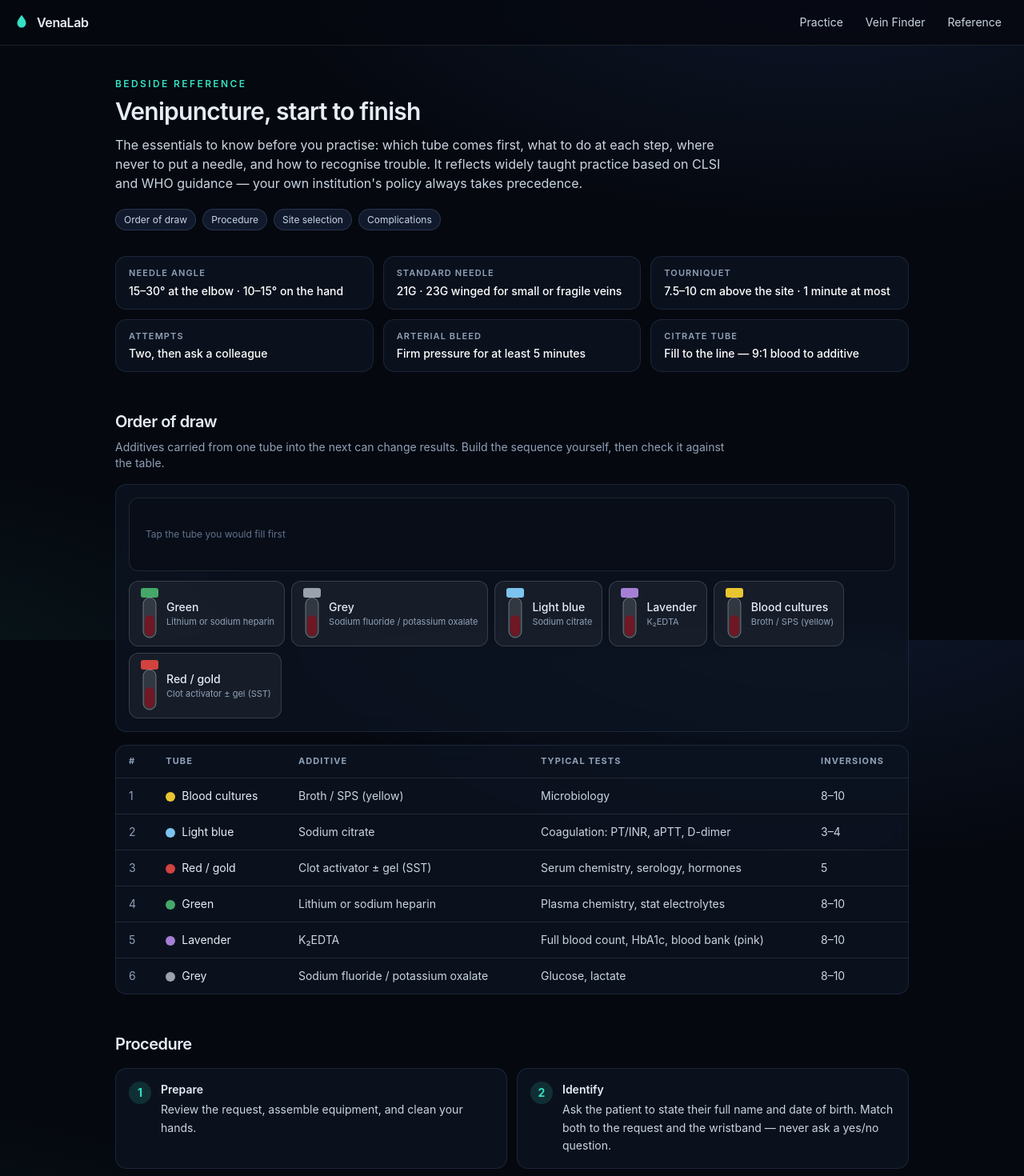
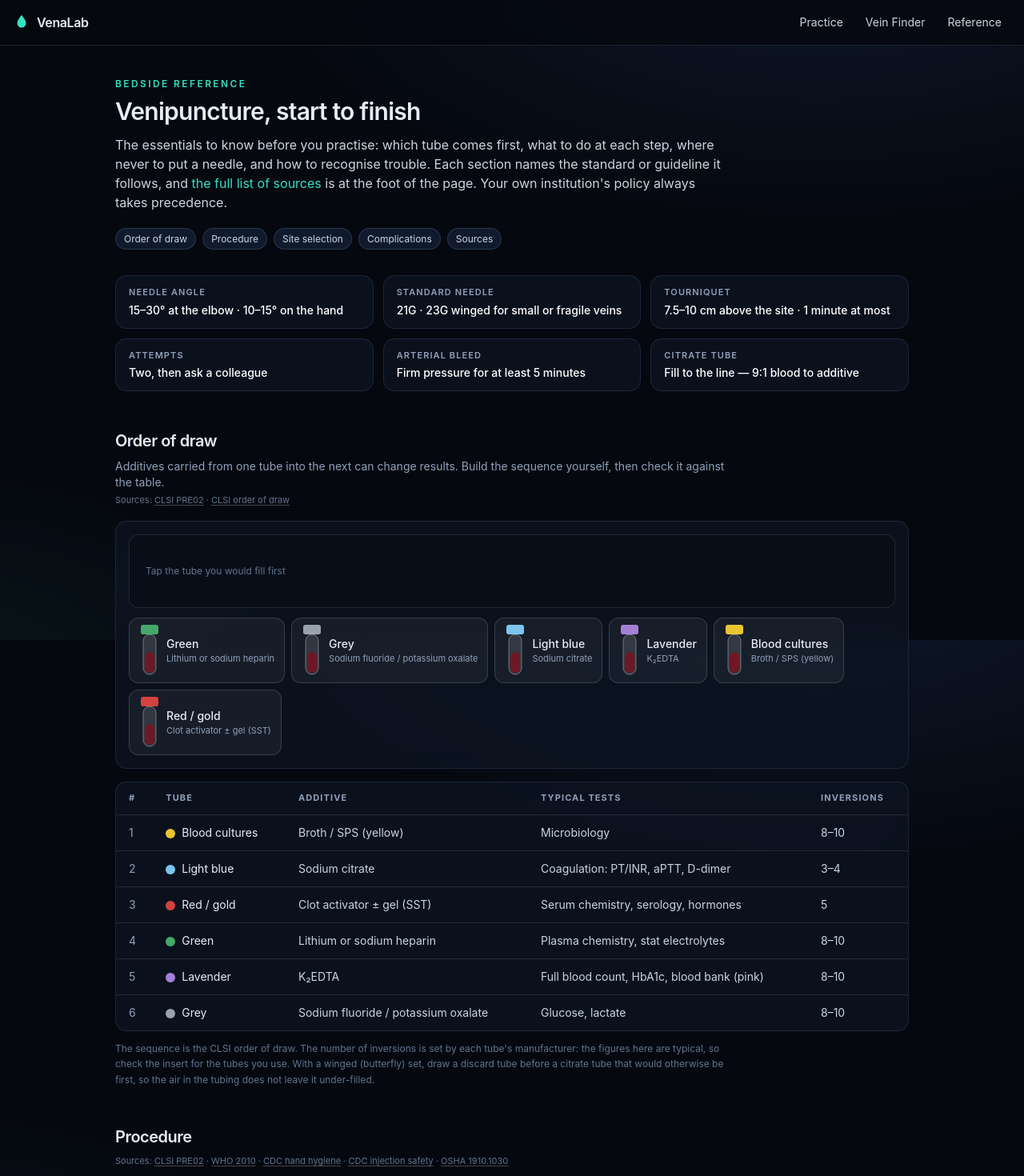
Before and after one commit to jon-jc/venalab, a Next.js app: page /reference in a window 1280 px wide. Shown: the top 1470 px of the page at 80% size. Built offline with nearby package versions, Linux system fonts and the light colour scheme.

Commit message:
Cite the standards behind each step (#39)

```diff
--- a/src/app/reference/page.tsx
+++ b/src/app/reference/page.tsx
@@ -1,6 +1,8 @@
 import type { Metadata } from "next";
 import Link from "next/link";
+import { Cite } from "@/components/reference/Cite";
 import OrderOfDraw from "@/components/reference/OrderOfDraw";
+import { SOURCES } from "@/lib/reference/sources";
 import { TUBES } from "@/lib/reference/tubes";
 
 export const metadata: Metadata = {
@@ -9,18 +11,18 @@ export const metadata: Metadata = {
 };
 
 const STEPS: [string, string][] = [
-  ["Prepare", "Review the request, assemble equipment, and clean your hands."],
+  ["Prepare", "Review the request and assemble the equipment. Every needle, holder and lancet is sterile and used once, for one patient."],
   ["Identify", "Ask the patient to state their full name and date of birth. Match both to the request and the wristband — never ask a yes/no question."],
   ["Screen", "Check fasting status, allergies (latex, adhesive, antiseptic), anticoagulants, previous fainting, and whether either arm must be avoided."],
   ["Position and tourniquet", "Support the arm straight and angled downward. Apply the tourniquet 7.5–10 cm above the site, tight enough to slow venous flow but not the pulse. Ask the patient to close their hand without pumping."],
   ["Select the vein", "Palpate with your index finger for a vein that is soft, bouncy and well anchored: median cubital first, then cephalic, then basilic. If this takes more than a minute, release the tourniquet and wait two minutes before reapplying."],
-  ["Cleanse", "Scrub with 70% isopropyl alcohol and let it air-dry completely. Do not blow on it, fan it, or touch the site again."],
-  ["Puncture", "Put on gloves. Anchor the vein by pulling the skin taut 2.5–5 cm below the site. Insert the needle bevel up, in line with the vein, at 30° or less, in one smooth motion."],
+  ["Clean hands, gloves, cleanse", "Clean your hands and put on gloves. Scrub the site with 70% isopropyl alcohol and let it air-dry completely — about 30 seconds. Do not blow on it, fan it, or touch the site again."],
+  ["Puncture", "Anchor the vein by pulling the skin taut 2.5–5 cm below the site. Insert the needle bevel up, in line with the vein, at 30° or less, in one smooth motion."],
   ["Collect", "Engage tubes in the order of draw. Release the tourniquet as soon as blood flows, and always within one minute. Gently invert each tube as it comes off."],
   ["Withdraw", "Remove the last tube before the needle. Lay gauze over the site, withdraw, activate the safety device, then press firmly. Keep the arm straight — bending it encourages a haematoma."],
   ["Dispose", "Drop the needle and holder into the sharps container as one unit, immediately. Never recap."],
   ["Label", "Label every tube at the bedside, in front of the patient: full name, identifier, date, time and your initials."],
-  ["Finish", "Check that bleeding has stopped, apply a dressing, thank the patient, and send the samples promptly."],
+  ["Finish", "Check that bleeding has stopped, apply a dressing and thank the patient. Remove your gloves, clean your hands, and send the samples promptly."],
 ];
 
 const AVOID: [string, string][] = [
@@ -68,10 +70,10 @@ export default function ReferencePage() {
       <p className="text-xs font-semibold uppercase tracking-[0.2em] text-accent">Bedside reference</p>
       <h1 className="mt-2 text-3xl font-semibold tracking-tight">Venipuncture, start to finish</h1>
       <p className="mt-3 max-w-3xl text-slate-300">
-        The essentials to know before you practise: which tube comes first, what to do at each step, where never to put a needle, and how to recognise trouble. It reflects widely taught practice based on CLSI and WHO guidance — your own institution&apos;s policy always takes precedence.
+        The essentials to know before you practise: which tube comes first, what to do at each step, where never to put a needle, and how to recognise trouble. Each section names the standard or guideline it follows, and <a href="#sources" className="text-accent hover:underline">the full list of sources</a> is at the foot of the page. Your own institution&apos;s policy always takes precedence.
       </p>
       <nav className="mt-5 flex flex-wrap gap-2 text-sm">
-        {[["order", "Order of draw"], ["procedure", "Procedure"], ["sites", "Site selection"], ["complications", "Complications"]].map(([id, label]) => (
+        {[["order", "Order of draw"], ["procedure", "Procedure"], ["sites", "Site selection"], ["complications", "Complications"], ["sources", "Sources"]].map(([id, label]) => (
           <a key={id} href={`#${id}`} className="chip">{label}</a>
         ))}
       </nav>
@@ -88,6 +90,7 @@ export default function ReferencePage() {
       <section className="mt-12">
         <H2 id="order">Order of draw</H2>
         <p className="mt-2 max-w-3xl text-sm text-slate-400">Additives carried from one tube into the next can change results. Build the sequence yourself, then check it against the table.</p>
+        <Cite ids={["clsi-venous", "clsi-order"]} className="mt-1" />
         <div className="panel mt-4 p-4">
           <OrderOfDraw />
         </div>
@@ -118,10 +121,14 @@ export default function ReferencePage() {
             </tbody>
           </table>
         </div>
+        <p className="mt-3 max-w-3xl text-xs leading-relaxed text-slate-500">
+          The sequence is the CLSI order of draw. The number of inversions is set by each tube&apos;s manufacturer: the figures here are typical, so check the insert for the tubes you use. With a winged (butterfly) set, draw a discard tube before a citrate tube that would otherwise be first, so the air in the tubing does not leave it under-filled.
+        </p>
       </section>
 
       <section className="mt-12">
         <H2 id="procedure">Procedure</H2>
+        <Cite ids={["clsi-venous", "who", "cdc-hands", "cdc-injection", "osha"]} className="mt-2" />
         <ol className="mt-4 grid gap-3 sm:grid-cols-2">
           {STEPS.map(([title, body], i) => (
             <li key={title} className="panel flex gap-3 p-4">
@@ -140,6 +147,7 @@ export default function ReferencePage() {
 
       <section className="mt-12">
         <H2 id="sites">Site selection</H2>
+        <Cite ids={["clsi-venous", "who"]} className="mt-2" />
         <div className="mt-4 grid gap-4 lg:grid-cols-2">
           <div className="panel p-4">
             <h3 className="text-sm font-semibold text-emerald-300">Where to look, in order</h3>
@@ -169,6 +177,7 @@ export default function ReferencePage() {
 
       <section className="mt-12">
         <H2 id="complications">Complications</H2>
+        <Cite ids={["clsi-venous", "who"]} className="mt-2" />
         <div className="mt-4 space-y-3">
           {COMPLICATIONS.map(([name, sign, action]) => (
             <div key={name} className="panel grid gap-3 p-4 md:grid-cols-[180px_1fr_1fr]">
@@ -180,8 +189,36 @@ export default function ReferencePage() {
         </div>
       </section>
 
+      <section className="mt-12">
+        <H2 id="sources">Sources</H2>
+        <p className="mt-2 max-w-3xl text-sm text-slate-400">
+          The teaching content in VenaLab — this page, the steps and marking in Practice, and the notes on each structure — is written from the documents below. Where they differ, the stricter figure is used.
+        </p>
+        <ol className="mt-4 space-y-3">
+          {SOURCES.map((s, i) => (
+            <li key={s.id} className="panel flex gap-3 p-4">
+              <span className="grid h-7 w-7 shrink-0 place-items-center rounded-full bg-white/10 text-sm font-bold text-slate-300">{i + 1}</span>
+              <div className="min-w-0">
+                <p className="text-[11px] font-semibold uppercase tracking-widest text-slate-400">{s.org}</p>
+                <a href={s.url} target="_blank" rel="noopener noreferrer" className="mt-0.5 block text-sm font-semibold text-accent hover:underline">
+                  {s.title}
+                </a>
+                <p className="mt-0.5 text-xs text-slate-400">{s.edition}</p>
+                <p className="mt-1.5 text-sm leading-relaxed text-slate-300">
+                  <span className="text-slate-500">Used here for: </span>
+                  {s.use}
+                </p>
+              </div>
+            </li>
+          ))}
+        </ol>
+        <p className="mt-4 max-w-3xl text-xs leading-relaxed text-slate-500">
+          The CLSI standards are sold, not free to read: the figures attributed to them are those taught from them in phlebotomy training, so check the current edition before relying on one. VenaLab is not reviewed, approved or endorsed by any of these organisations.
+        </p>
+      </section>
+
       <p className="mt-12 text-xs leading-relaxed text-slate-500">
-        Educational summary only. Tube colours, additives and sequences vary between manufacturers and laboratories; follow your laboratory&apos;s collection manual and your institution&apos;s procedures.
+        Educational summary only — not medical advice. Tube colours, additives and sequences vary between manufacturers and laboratories; follow your laboratory&apos;s collection manual and your institution&apos;s procedures.
       </p>
     </div>
   );
--- /dev/null
+++ b/src/components/reference/Cite.tsx
@@ -0,0 +1,21 @@
+import { source, type SourceId } from "@/lib/reference/sources";
+
+/** Names the standards a statement is taken from, each linked to the document. */
+export function Cite({ ids, className = "" }: { ids: SourceId[]; className?: string }) {
+  return (
+    <p className={`text-[11px] leading-relaxed text-slate-500 ${className}`}>
+      {ids.length > 1 ? "Sources" : "Source"}:{" "}
+      {ids.map((id, i) => {
+        const s = source(id);
+        return (
+          <span key={id}>
+            {i > 0 && " · "}
+            <a href={s.url} target="_blank" rel="noopener noreferrer" title={`${s.org}. ${s.title}. ${s.edition}`} className="underline decoration-white/25 underline-offset-2 hover:text-slate-200">
+              {s.short}
+            </a>
+          </span>
+        );
+      })}
+    </p>
+  );
+}
--- /dev/null
+++ b/src/lib/reference/sources.ts
@@ -0,0 +1,91 @@
+/** The published standards and guidelines the teaching content follows. */
+export type SourceId = "clsi-venous" | "clsi-order" | "clsi-capillary" | "who" | "who-capillary" | "cdc-injection" | "cdc-hands" | "osha";
+
+export interface Source {
+  id: SourceId;
+  /** Short name used where a statement is cited. */
+  short: string;
+  org: string;
+  title: string;
+  edition: string;
+  url: string;
+  /** What VenaLab takes from it. */
+  use: string;
+}
+
+export const SOURCES: Source[] = [
+  {
+    id: "clsi-venous",
+    short: "CLSI PRE02",
+    org: "Clinical and Laboratory Standards Institute",
+    title: "PRE02 — Collection of Diagnostic Venous Blood Specimens",
+    edition: "8th edition, 2025. Replaces GP41, 7th edition (2017).",
+    url: "https://clsi.org/shop/standards/pre02/",
+    use: "The order of draw; tourniquet placement and the one-minute limit; choice of vein; needle angle; the limit of two attempts; what to do when a draw goes wrong.",
+  },
+  {
+    id: "clsi-order",
+    short: "CLSI order of draw",
+    org: "Clinical and Laboratory Standards Institute",
+    title: "Order of Blood Draw Tubes and Additives",
+    edition: "CLSI Insights. A free summary of the order of draw in the venous standard.",
+    url: "https://clsi.org/about/blog/order-of-blood-draw-tubes-and-additives/",
+    use: "The sequence of tubes used in the order-of-draw trainer and table.",
+  },
+  {
+    id: "clsi-capillary",
+    short: "CLSI GP42",
+    org: "Clinical and Laboratory Standards Institute",
+    title: "GP42 — Collection of Capillary Blood Specimens",
+    edition: "7th edition, 2020.",
+    url: "https://clsi.org/shop/standards/gp42/",
+    use: "Fingerstick technique: site, warming, the first drop, pressure on the finger, and filling the EDTA tube first.",
+  },
+  {
+    id: "who",
+    short: "WHO 2010",
+    org: "World Health Organization",
+    title: "WHO guidelines on drawing blood: best practices in phlebotomy",
+    edition: "2010.",
+    url: "https://www.who.int/publications/i/item/9789241599221",
+    use: "The steps of a venipuncture: hand hygiene and gloves, skin antisepsis with 70% alcohol, anchoring the vein, an angle of 30° or less, releasing the tourniquet before withdrawing, and safe disposal.",
+  },
+  {
+    id: "who-capillary",
+    short: "WHO capillary sampling",
+    org: "World Health Organization",
+    title: "Practical guidance on capillary sampling (finger and heel-prick)",
+    edition: "Job aid to the 2010 guidelines.",
+    url: "https://cdn.who.int/media/docs/default-source/integrated-health-services-(ihs)/injection-safety/job-aids/5card_capillary_web.pdf",
+    use: "Which fingers to use and where on them; lancet depth by age (2.2 mm in an adult); wiping away the first drop; not squeezing; the order in which capillary samples are taken.",
+  },
+  {
+    id: "cdc-injection",
+    short: "CDC injection safety",
+    org: "Centers for Disease Control and Prevention",
+    title: "Preventing Unsafe Injection Practices",
+    edition: "Injection Safety, 2024.",
+    url: "https://www.cdc.gov/injection-safety/hcp/clinical-safety/index.html",
+    use: "Needles and collection devices are sterile, single-use items: a new one for every patient, discarded after one use.",
+  },
+  {
+    id: "cdc-hands",
+    short: "CDC hand hygiene",
+    org: "Centers for Disease Control and Prevention",
+    title: "Clinical Safety: Hand Hygiene for Healthcare Workers",
+    edition: "2024.",
+    url: "https://www.cdc.gov/clean-hands/hcp/clinical-safety/index.html",
+    use: "Cleaning the hands immediately before touching the patient and immediately after removing gloves.",
+  },
+  {
+    id: "osha",
+    short: "OSHA 1910.1030",
+    org: "Occupational Safety and Health Administration (United States)",
+    title: "Bloodborne Pathogens Standard, 29 CFR 1910.1030",
+    edition: "Paragraphs (d)(2)(vii) and (d)(4)(iii)(A).",
+    url: "https://www.osha.gov/laws-regs/regulations/standardnumber/1910/1910.1030",
+    use: "Used needles are not bent, recapped or removed, and go straight into a puncture-resistant sharps container.",
+  },
+];
+
+export const source = (id: SourceId): Source => SOURCES.find((s) => s.id === id)!;
--- a/src/lib/reference/tubes.ts
+++ b/src/lib/reference/tubes.ts
@@ -1,4 +1,4 @@
-/** Evacuated tubes in the recommended order of draw. */
+/** Evacuated tubes in the CLSI order of draw (PRE02, formerly GP41). Inversions are typical manufacturers' figures. */
 export interface Tube {
   id: string;
   cap: string;
```
Also changed, not shown: src/components/atlas/PracticePanel.tsx (+18 -3 lines), 1 other file (tests, documents, lock files or other folders).
